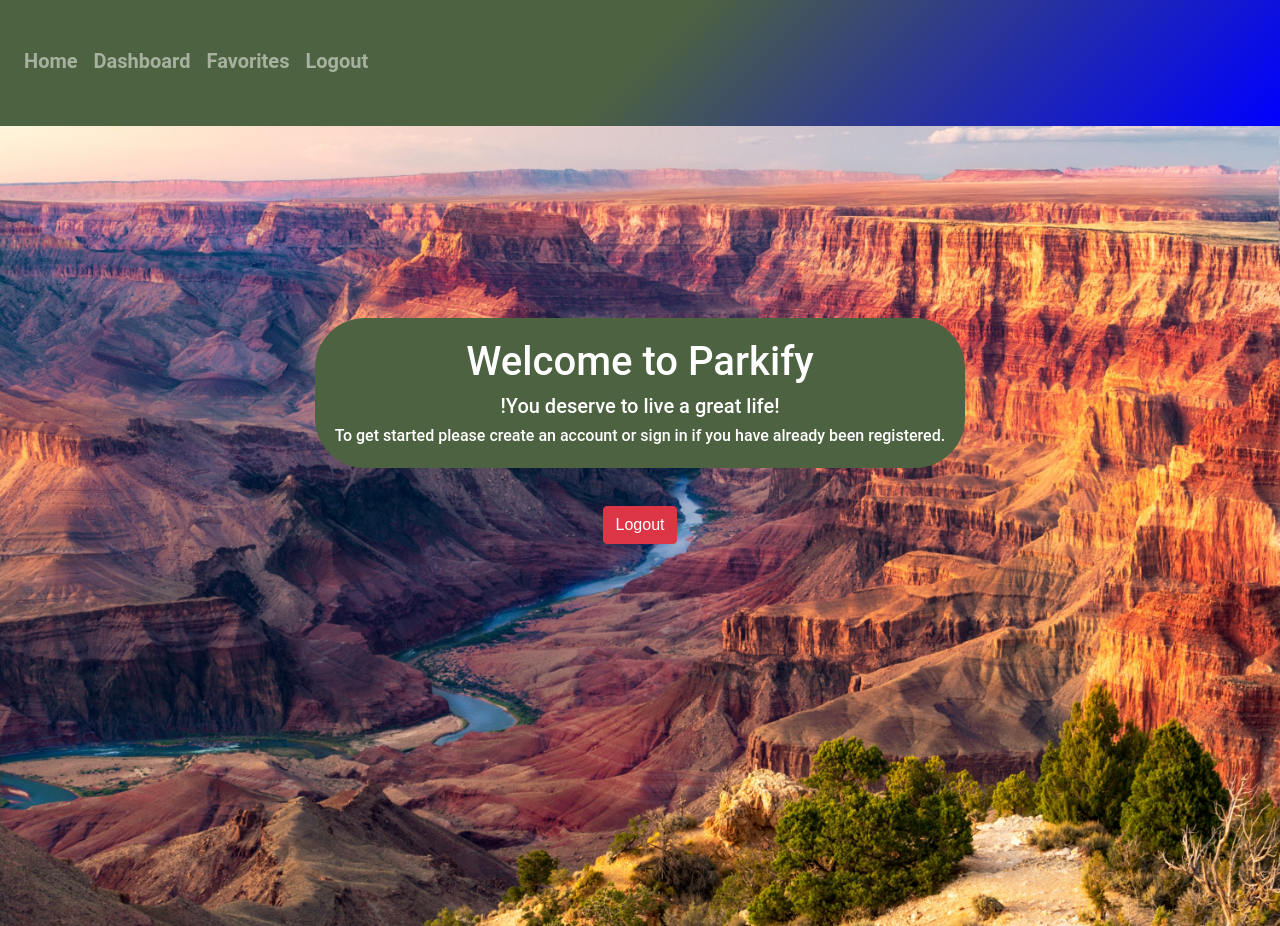
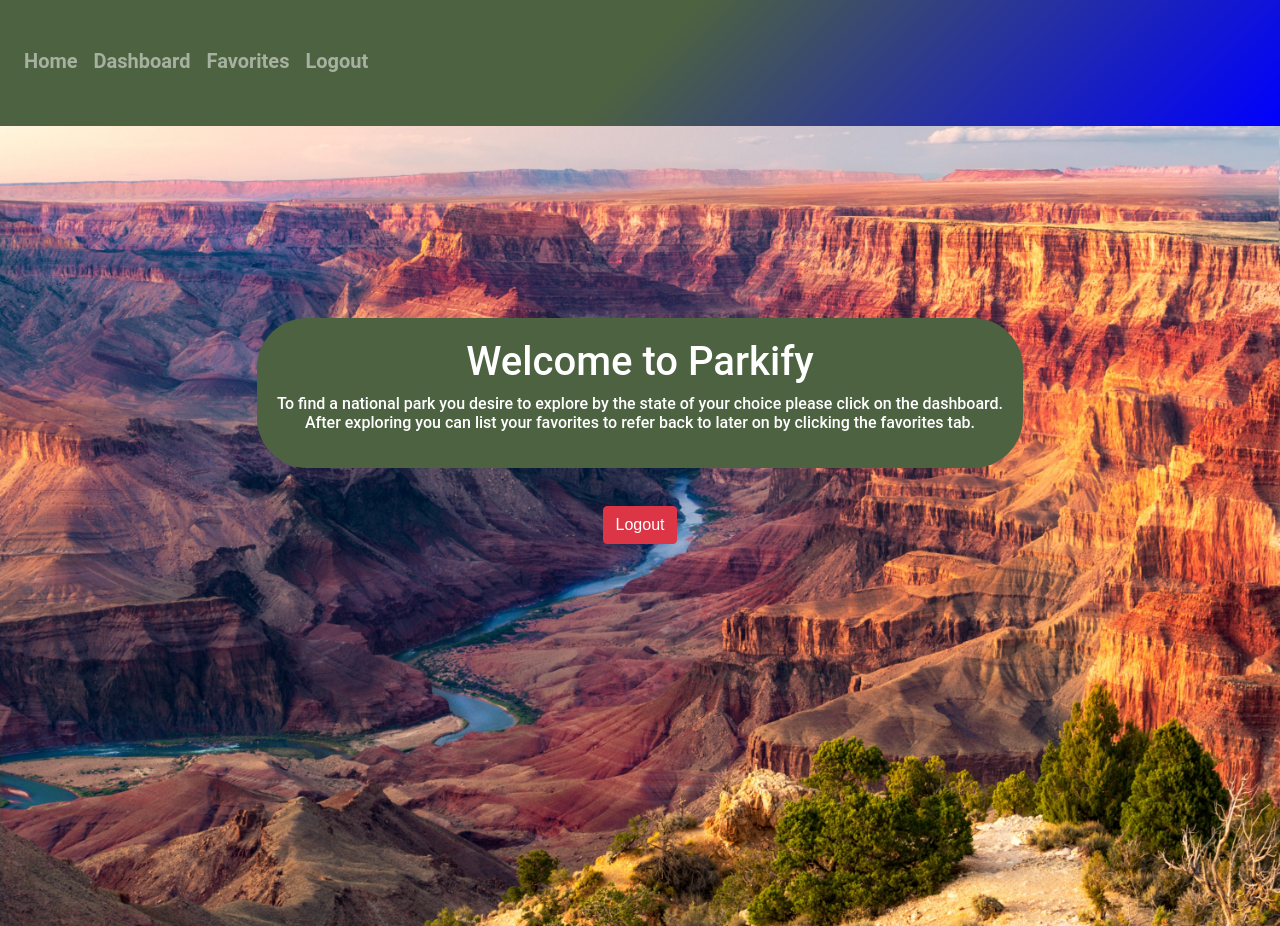
Before and after one commit to hferris/trailify, a React (Create React App) app in the folder client/: page / in a window 1280 px wide. Built offline with nearby package versions, Linux system fonts and the light colour scheme; sample sign-in values are in the browser's storage.

Commit message:
updated text on home page

```diff
--- a/client/src/pages/Home/index.js
+++ b/client/src/pages/Home/index.js
@@ -34,10 +34,13 @@ function Home() {
     <div style={styles} className="App">
       <div style={titleStyles} className="App-header">
         <h1>Welcome to Parkify</h1>
-        <h5>!You deserve to live a great life!</h5>
         <h6>
-          To get started please create an account or sign in if you have already
-          been registered.
+          To find a national park you desire to explore by the state of your
+          choice please click on the dashboard.
+          <h6>
+            After exploring you can list your favorites to refer back to later
+            on by clicking the favorites tab.
+          </h6>
         </h6>
       </div>
       <p className="App-intro">
```
